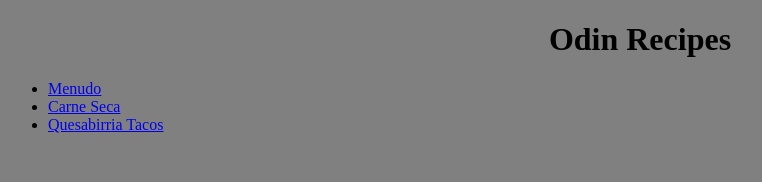
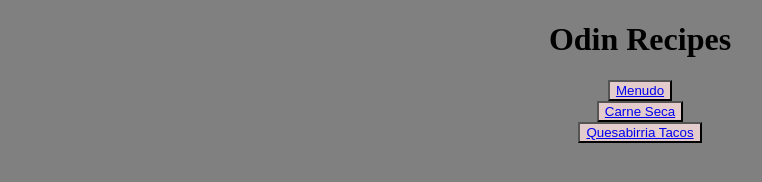
Before and after one commit to angel-vlzqz/odin-recipes, a plain HTML site: page index.html in a window 1280 px wide. Shown: the whole page, without its empty margins (0-762 px from the left). Drawn offline with Linux system fonts and the light colour scheme.

Commit message:
replaced ul list with centered buttons

```diff
--- a/index.html
+++ b/index.html
@@ -11,10 +11,8 @@
     <div>
         <h1>Odin Recipes</h1>
     </div>
-    <ul>
-    <li><a href="./recipes/menudo.html">Menudo</a></li>
-    <li><a href="./recipes/carne-seca.html">Carne Seca</a></li>
-    <li><a href="./recipes/quesabirria.html">Quesabirria Tacos</a></li>
-    </ul>
+    <button><a href="./recipes/menudo.html">Menudo</a></button>
+    <button><a href="./recipes/carne-seca.html">Carne Seca</a></button>
+    <button><a href="./recipes/quesabirria.html">Quesabirria Tacos</a></button>
 </body>
 </html>
--- a/style.css
+++ b/style.css
@@ -8,6 +8,14 @@ div
     text-align: center;
 }
 
+button
+{
+    background-color: rgb(229, 204, 204);
+    display: block;
+    margin-left: auto;
+    margin-right: auto;
+}
+
 .image
 {
     width: 60%;
```
